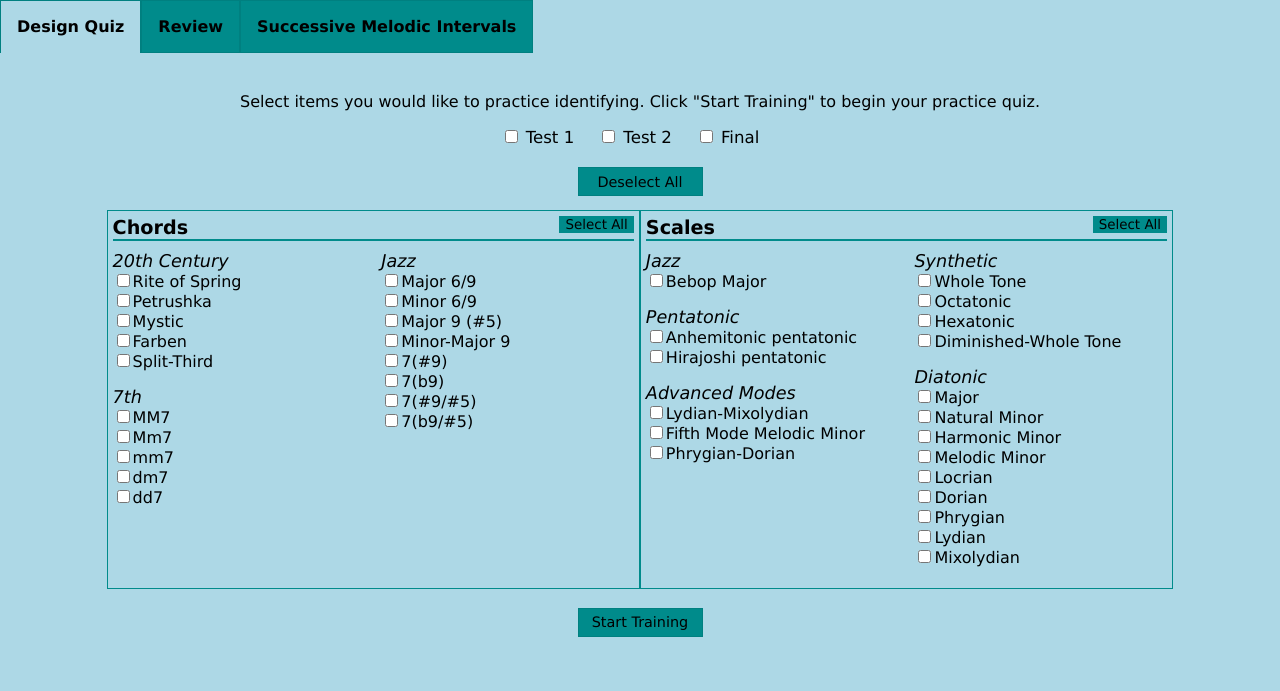
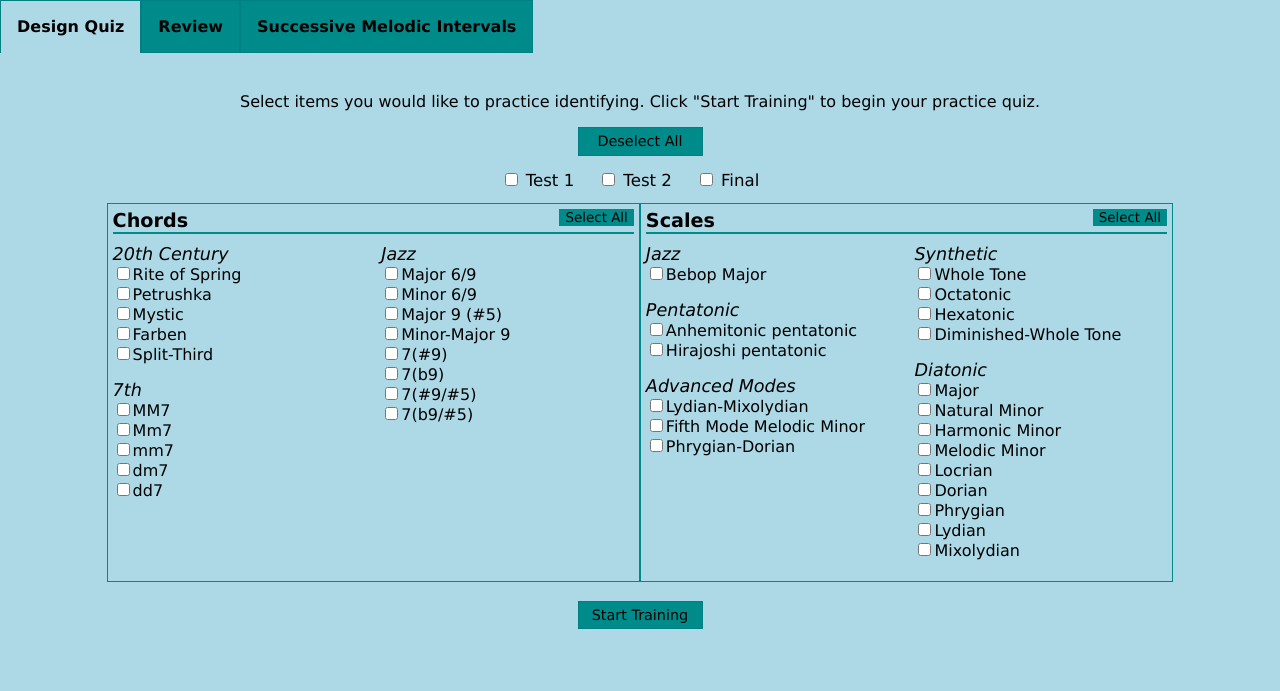
Before and after one commit to ihchen/Capstone, a PHP site: page / in a window 1280 px wide. Shown: the top 691 px of the page. Run offline with PHP 8.4, Linux system fonts and the light colour scheme.

Commit message:
switched order of deselect butto nand test butons

```diff
--- a/index.php
+++ b/index.php
@@ -162,7 +162,7 @@
 }
 .testboxes {
 	font-size: .8em;
-	margin-bottom: .1em;
+	margin-bottom: 1em;
 }
 .rows {
 	display: flex;			/* Line bottoms of columns up */
@@ -296,14 +296,13 @@
 
 	<form name="selection" action="takeQuiz.php" onsubmit="return validateForm()" method="post">
 		<!-- Test checkboxes -->
+		<button type="button" class="button" onclick="uncheckBoxes()">Deselect All</button>
+		<br/>
 		<div class="testboxes">
 			<input type="checkbox" id="test1box" onclick="checkTest1()"><div class="testnames"> Test 1 </div>
 			<input type="checkbox" id="test2box" onclick="checkTest2()"><div class="testnames"> Test 2 </div>
 			<input type="checkbox" id="finalbox" onclick="checkFinal()"><div class="testnames"> Final </div>
 		</div>
-		<br/>
-		<button type="button" class="button" onclick="uncheckBoxes()">Deselect All</button>
-		<br/>
 
 		<div class="rows">
 			<div class="colspace">&nbsp</div>
```
